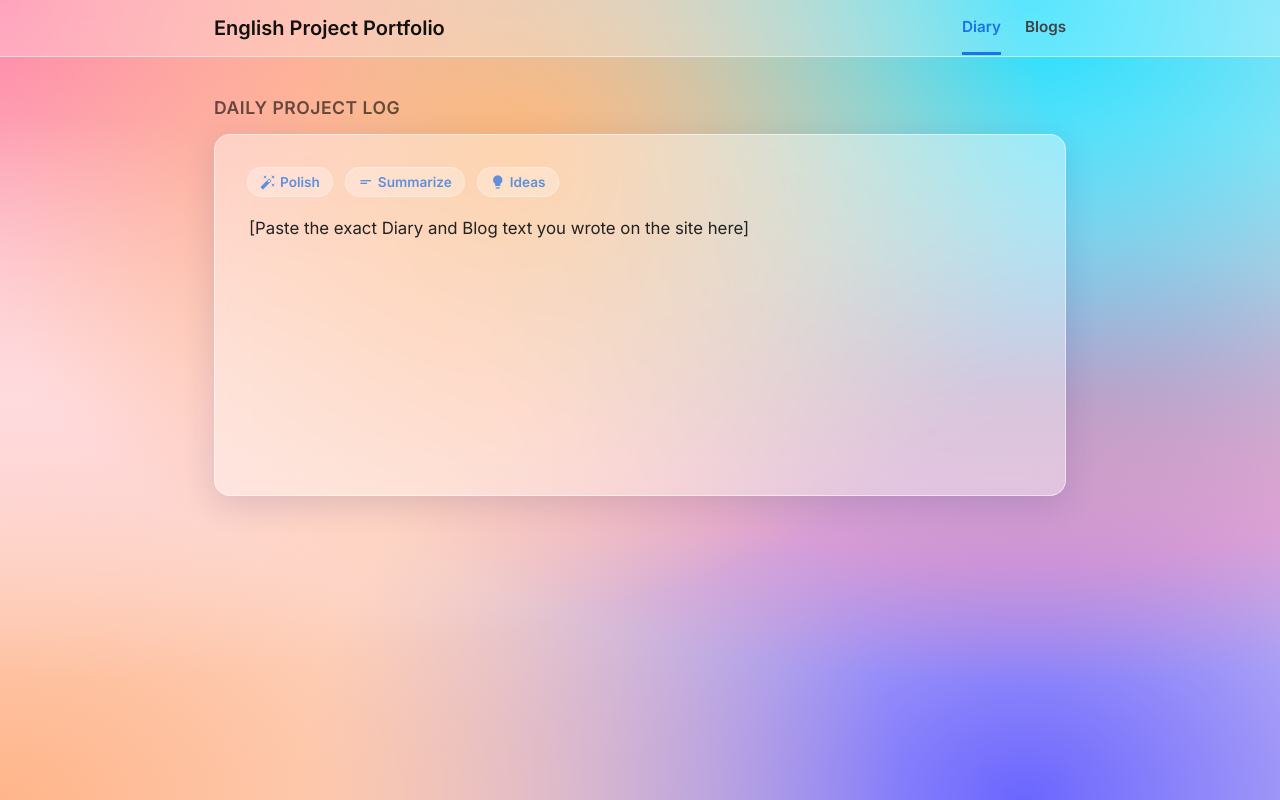
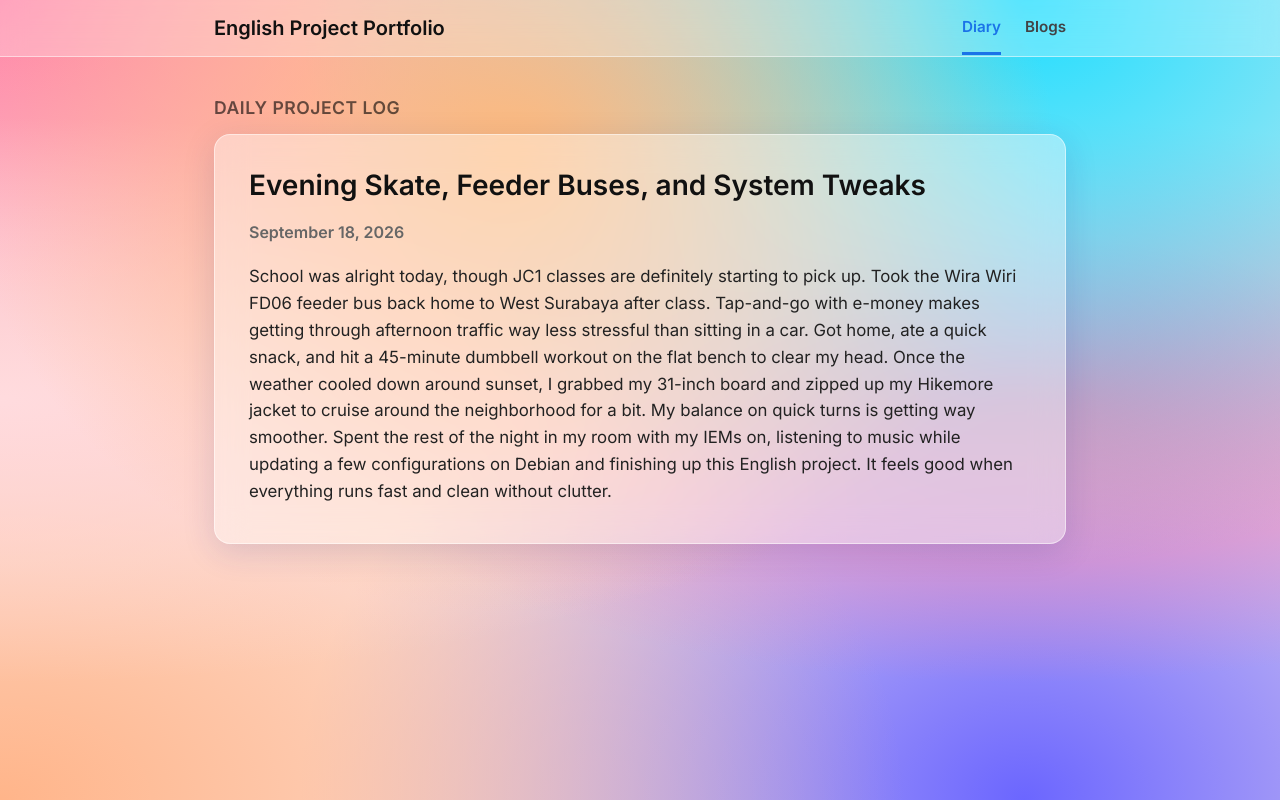
Before and after one commit to mike67610/english-portofolio, a Next.js app: page / in a window 1280 px wide. Built offline with nearby package versions, Linux system fonts and the light colour scheme.

Commit message:
Add files via upload

```diff
--- a/app/page.js
+++ b/app/page.js
@@ -1,20 +1,21 @@
 "use client";
-import { useState, useEffect, useRef } from 'react';
+import { useState, useEffect } from 'react';
 
 export default function Home() {
   const [activeTab, setActiveTab] = useState('diary');
   const [saveStatus, setSaveStatus] = useState(false);
-  const [loadingAction, setLoadingAction] = useState(null);
-  const [aiOutput, setAiOutput] = useState('');
-
-  const defaultText = "[Paste the exact Diary and Blog text you wrote on the site here]";
 
   // State for inputs
   const [inputs, setInputs] = useState({
-    'diary-content': defaultText,
-    'blog1-title': '', 'blog1-content': defaultText,
-    'blog2-title': '', 'blog2-content': defaultText,
-    'blog3-title': '', 'blog3-content': defaultText
+    'diary-title': 'Evening Skate, Feeder Buses, and System Tweaks',
+    'diary-date': 'September 18, 2026',
+    'diary-content': 'School was alright today, though JC1 classes are definitely starting to pick up. Took the Wira Wiri FD06 feeder bus back home to West Surabaya after class. Tap-and-go with e-money makes getting through afternoon traffic way less stressful than sitting in a car. Got home, ate a quick snack, and hit a 45-minute dumbbell workout on the flat bench to clear my head. Once the weather cooled down around sunset, I grabbed my 31-inch board and zipped up my Hikemore jacket to cruise around the neighborhood for a bit. My balance on quick turns is getting way smoother. Spent the rest of the night in my room with my IEMs on, listening to music while updating a few configurations on Debian and finishing up this English project. It feels good when everything runs fast and clean without clutter.',
+    'blog1-title': 'How Atmosphere Shapes Horror and Isolation in Storytelling',
+    'blog1-content': 'In narrative fiction and psychological horror, atmosphere isn\'t just background detail—it acts like an extra character. When an author or storyteller isolates a protagonist, they rely heavily on environmental cues to build tension rather than just jumping straight to action. Environmental quiet highlights small, everyday sounds—footsteps on damp pavement, flickering streetlights, or cold rain against glass. Keeping the perspective strictly limited forces the audience to experience the same uncertainty. Setting a story in familiar, mundane spaces makes the horror feel far more realistic and unsettling.',
+    'blog2-title': 'Frame by Frame Through the Bus Window',
+    'blog2-content': 'The glass of the feeder bus window was cold against my forehead as we idle at the red light. Outside, gray clouds sat low over the street, reflecting off wet asphalt while evening traffic slowly crawled past. Watching people rush past under streetlights, I realized how every single person out there is living a full, complex story you\'ll never actually read. The motorbikes filtering between lanes, the shop owners pulling down their shutters, the students walking home with heavy backpacks—everyone has their own routine, their own goals, and their own problems.',
+    'blog3-title': 'How Tech and Minimalist Design Sharpened My English Writing Skills',
+    'blog3-content': 'I used to think that writing good English meant using long, complex words and giant paragraphs. But working with tech, writing system documentation, and building minimalist web user interfaces completely changed how I think about language. Clarity comes first—when you write code, configure system files, or structure a clean UI, fluff only gets in the way. Writing works the exact same way. Expressing an idea in three sharp sentences is almost always better than hiding it inside a paragraph of filler. Using bullet points and clear structure helps readers understand your point immediately.'
   });
 
   // Load from localStorage on mount
@@ -26,11 +27,11 @@ export default function Home() {
       if (val !== null) {
         saved[key] = val;
         hasSaved = true;
-      } else {
-        saved[key] = key.includes('content') ? defaultText : '';
       }
     });
-    if (hasSaved) setInputs(saved);
+    if (hasSaved) {
+        setInputs(prev => ({ ...prev, ...saved }));
+    }
   }, []);
 
   // Handle auto-save
@@ -40,64 +41,15 @@ export default function Home() {
     localStorage.setItem(`portfolio_${key}`, val);
 
     // Auto-resize
-    e.target.style.height = 'auto';
-    e.target.style.height = e.target.scrollHeight + 'px';
+    if (e.target.tagName.toLowerCase() === 'textarea') {
+      e.target.style.height = 'auto';
+      e.target.style.height = e.target.scrollHeight + 'px';
+    }
 
     // Show status
     setSaveStatus(true);
     setTimeout(() => setSaveStatus(false), 1500);
   };
-
-  const handleAI = async (action, targetKey) => {
-    setLoadingAction(action);
-    setAiOutput('');
-    const text = inputs[targetKey].trim();
-
-    if (!text && action !== 'ideas') {
-        setAiOutput("Please type something first!");
-        setLoadingAction(null);
-        return;
-    }
-
-    try {
-      const res = await fetch('/api/ai', {
-        method: 'POST',
-        headers: { 'Content-Type': 'application/json' },
-        body: JSON.stringify({ action, text })
-      });
-      const data = await res.json();
-
-      if (data.error) throw new Error(data.error);
-
-      if (action === 'grammar') {
-        setInputs(prev => ({ ...prev, [targetKey]: data.result }));
-        localStorage.setItem(`portfolio_${targetKey}`, data.result);
-        setAiOutput("Successfully polished and updated the text box!");
-        setSaveStatus(true);
-        setTimeout(() => setSaveStatus(false), 1500);
-      } else {
-        setAiOutput(data.result);
-      }
-    } catch (e) {
-      setAiOutput("Error: " + e.message);
-    } finally {
-      setLoadingAction(null);
-    }
-  };
-
-  const ActionBar = ({ targetKey }) => (
-    <div className="ai-action-bar">
-        <button className="ai-btn" disabled={loadingAction} onClick={() => handleAI('grammar', targetKey)}>
-            <span className="material-icons">auto_fix_high</span> {loadingAction === 'grammar' ? 'Polishing...' : 'Polish'}
-        </button>
-        <button className="ai-btn" disabled={loadingAction} onClick={() => handleAI('summarize', targetKey)}>
-            <span className="material-icons">short_text</span> {loadingAction === 'summarize' ? 'Working...' : 'Summarize'}
-        </button>
-        <button className="ai-btn" disabled={loadingAction} onClick={() => handleAI('ideas', targetKey)}>
-            <span className="material-icons">lightbulb</span> {loadingAction === 'ideas' ? 'Thinking...' : 'Ideas'}
-        </button>
-    </div>
-  );
 
   return (
     <>
@@ -105,26 +57,32 @@ export default function Home() {
           <div className="header-container">
               <h1 className="header-title">English Project Portfolio</h1>
               <div className="tabs">
-                  <button className={`tab-btn ${activeTab === 'diary' ? 'active' : ''}`} onClick={() => {setActiveTab('diary'); setAiOutput('');}}>Diary</button>
-                  <button className={`tab-btn ${activeTab === 'blogs' ? 'active' : ''}`} onClick={() => {setActiveTab('blogs'); setAiOutput('');}}>Blogs</button>
+                  <button className={`tab-btn ${activeTab === 'diary' ? 'active' : ''}`} onClick={() => setActiveTab('diary')}>Diary</button>
+                  <button className={`tab-btn ${activeTab === 'blogs' ? 'active' : ''}`} onClick={() => setActiveTab('blogs')}>Blogs</button>
               </div>
           </div>
       </header>
 
       <main>
-          {aiOutput && (
-              <div className="ai-output-box fade-in mb-8">
-                  <strong>AI Response:</strong>
-                  <p style={{whiteSpace: 'pre-wrap', marginTop: '8px'}}>{aiOutput}</p>
-                  <button onClick={() => setAiOutput('')} style={{background:'none',border:'none',color:'#1a73e8',cursor:'pointer',padding:0,marginTop:'8px',fontWeight:500}}>Dismiss</button>
-              </div>
-          )}
-
           {activeTab === 'diary' && (
             <div className="section active">
                 <div className="section-title">Daily Project Log</div>
                 <div className="mat-card">
-                    <ActionBar targetKey="diary-content" />
+                    <input
+                        type="text"
+                        className="editable-title"
+                        placeholder="Diary Title..."
+                        value={inputs['diary-title']}
+                        onChange={(e) => handleInput(e, 'diary-title')}
+                    />
+                    <input
+                        type="text"
+                        className="editable-title"
+                        style={{ fontSize: '1rem', color: '#666', marginBottom: '16px' }}
+                        placeholder="Date..."
+                        value={inputs['diary-date']}
+                        onChange={(e) => handleInput(e, 'diary-date')}
+                    />
                     <textarea
                         className="editable-content"
                         placeholder="Type your diary entry here..."
@@ -141,7 +99,6 @@ export default function Home() {
 
                 {[1, 2, 3].map(num => (
                     <div className="mat-card" key={num}>
-                        <ActionBar targetKey={`blog${num}-content`} />
                         <input
                             type="text"
                             className="editable-title"
```
